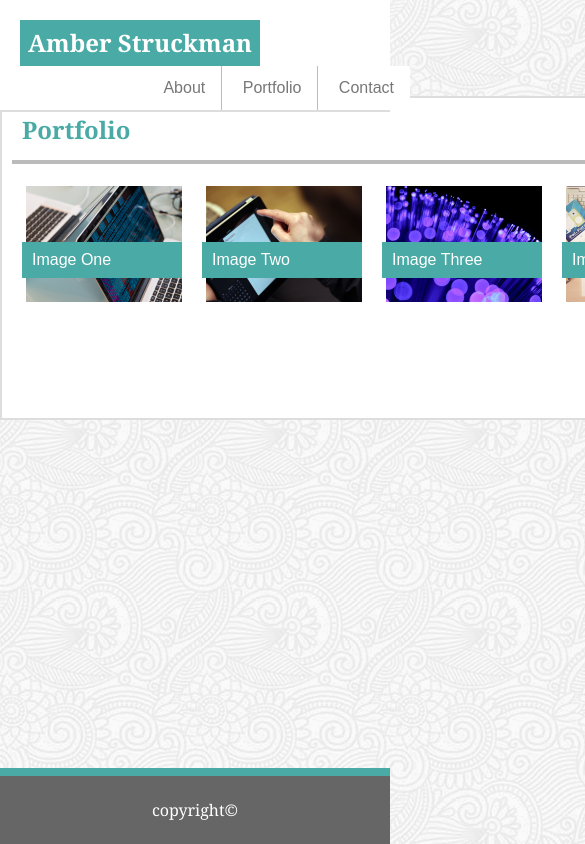
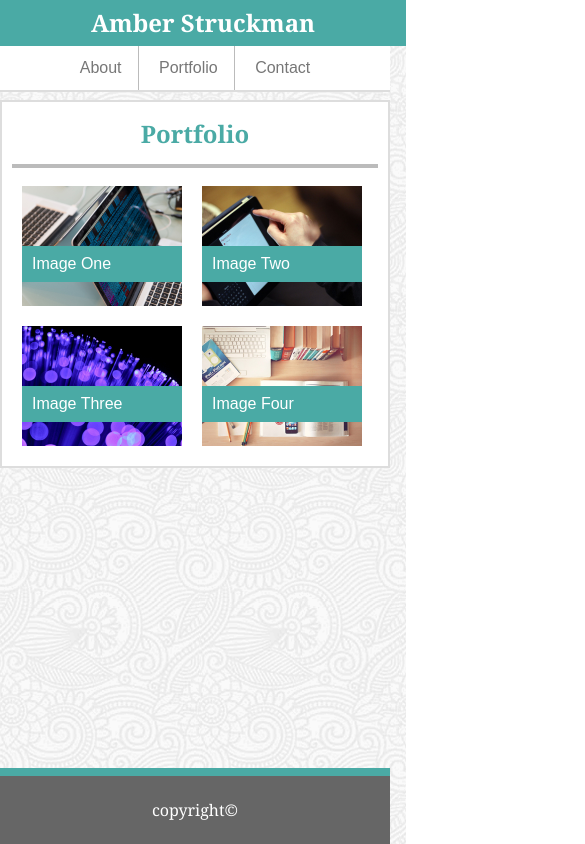
Before and after one commit to amberstruckman/ResponsivePortfolio, a plain HTML site: page portfolio.html in a window 390 px wide. Shown: the top 844 px of the page, 585 px wide, since content can reach past the window. Drawn offline with Linux system fonts and the light colour scheme.

Commit message:
index page responsive

```diff
--- a/assets/css/style.css
+++ b/assets/css/style.css
@@ -2,8 +2,11 @@
 Week 2.2
 Mobile responsive */
 
+
+
 body {
-    width: 960px;
+    width: 100%;
+    max-width: 960px;
     background: url(../images/full-bloom.png);
     font-family: 'Arial', 'Helvetica Neue', Helvetica, sans-serif;
     margin: 0 auto;
@@ -37,10 +40,6 @@ h1 {
     z-index: 0;
 }
 
-.headerContainer{
-    width: 960px;
-    margin: 0 auto;
-}
 
 img {
     float: left;
@@ -148,60 +147,54 @@ footer{
     border-top: 8px solid #4aaaa5;
 }
 
-@media screen and (max-width: 768px) {
-    body {
-      background-color: #333;
+@media screen and (max-width: 640px)
+{
+    article
+    {
+
+        max-width: 640px;
+        margin: 100px auto 100px auto;
     }
 
-    .headerContainer {
-      /* Box-model */
-      width: 100%;
-      padding: 20px;
-    }
-
-    article {
-      width: 100%;
-    }
-
-    .wrapper {
-        /* Box-model */
+    #nameLogo
+    {
         width: 100%;
-        padding: 20px;
-        margin: 20px;
-      }
-
-    footer {
-      width: 100%;
-    }
-  }
-
-  @media screen and (max-width: 640px) {
-    body {
-      background-color: #333;
-    }
-
-    .headerContainer {
-      /* Box-model */
-      width: 100%;
-      }
+        display: block;
+        text-align: center;
 
     }
 
-    article {
-      width: 100%;
+    nav
+    {
+        margin: 0;
+        width: 100%;
+        float: none;
+        text-align: center;
     }
 
-    .wrapper {
-        /* Box-model */
-        width: 100%;
+    img{
+        max-width: 100%;
+        /* margin-left: 238.5px;
+        margin-right: 238.5px; */
+        display: block;
+        float: none;
+        margin: auto;
 
+    }
 
-      }
+    h1 {
+        text-align: center;
+    }
+}
 
-
-
-
-    footer {
-      width: 100%;
+@media screen and (min-width: 769px)
+{
+    article
+    {
+        width: 640px;
+        margin-left: 0;
     }
-  }
+    /* nav {
+        float: left;
+    } */
+}
```
Also changed, not shown: index.html (+2 -4 lines).
